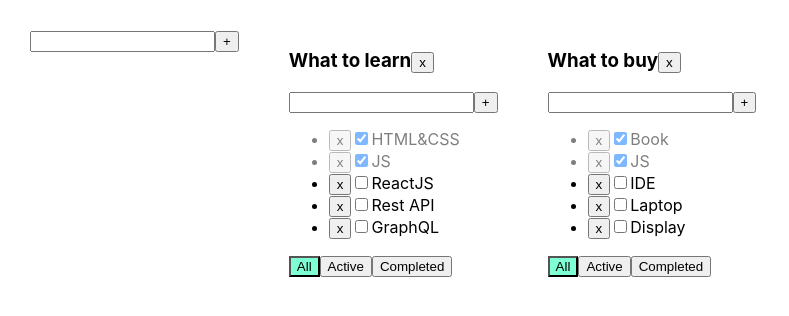
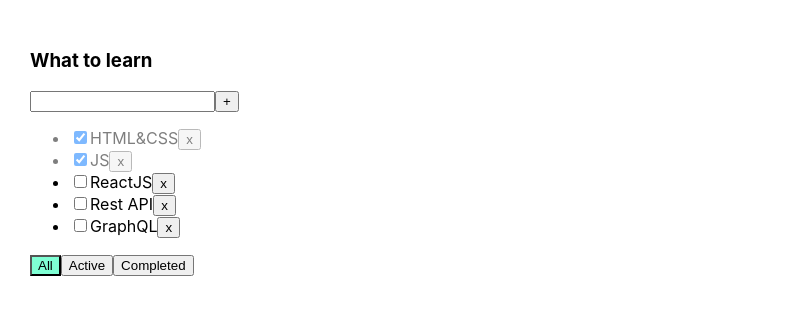
Before and after one commit to AndreiSokhan/todolist-ts_copy_for_lesson, a React (Create React App) app: page / in a window 1280 px wide. Shown: the top 316 px of the page, without its empty margins (0-789 px from the left). Built offline with nearby package versions, Linux system fonts and the light colour scheme.

Commit message:
lesson_5 restart

```diff
--- a/src/App.tsx
+++ b/src/App.tsx
@@ -1,119 +1,67 @@
 import React, {useState} from 'react';
 import './App.css';
-import {TaskType, Todolist} from './Todolist';
+import {Todolist} from './Todolist';
 import {v1} from 'uuid';
-import {AddItemForm} from "./components/AddItemForm";
 
 export type FilterValuesType = "all" | "active" | "completed";
-export type TodolistType = {
-   id: string,
-   title: string,
-   filter: FilterValuesType
-}
-export type taskObjectType = {
-   [key: string]: Array<TaskType>
-}
 
 function App() {
-   let todolistID1 = v1();
-   let todolistID2 = v1();
 
-   let [todolists, setTodolists] = useState<Array<TodolistType>>([
-      {id: todolistID1, title: "What to learn", filter: 'all'},
-      {id: todolistID2, title: "What to buy", filter: 'all'},
-   ])
-
-   let [tasks, setTasks] = useState<taskObjectType>({
-      [todolistID1]: [
+    let [tasks, setTasks] = useState([
         {id: v1(), title: "HTML&CSS", isDone: true},
         {id: v1(), title: "JS", isDone: true},
         {id: v1(), title: "ReactJS", isDone: false},
         {id: v1(), title: "Rest API", isDone: false},
         {id: v1(), title: "GraphQL", isDone: false},
-      ],
-      [todolistID2]: [
-         {id: v1(), title: "Book", isDone: true},
-         {id: v1(), title: "JS", isDone: true},
-         {id: v1(), title: "IDE", isDone: false},
-         {id: v1(), title: "Laptop", isDone: false},
-         {id: v1(), title: "Display", isDone: false},
-      ],
-   });
+    ]);
+    let [filter, setFilter] = useState<FilterValuesType>("all");
 
-   const removeTodolist = (todolistID: string) => {
-      setTodolists(todolists.filter(el => el.id !== todolistID))
-      delete tasks [todolistID]
-      // console.log(todolistID)
+
+    function removeTask(id: string) {
+        let filteredTasks = tasks.filter(t => t.id != id);
+        setTasks(filteredTasks);
+    }
+
+    function addTask(title: string) {
+        let task = {id: v1(), title: title, isDone: false};
+        let newTasks = [task, ...tasks];
+        setTasks(newTasks);
+    }
+
+    function changeStatus(taskId: string, isDone: boolean) {
+        let task = tasks.find(t => t.id === taskId);
+        if (task) {
+            task.isDone = isDone;
+        }
+
+        setTasks([...tasks]);
     }
 
 
-   function addTask(todolistID: string, title: string) {
-      let newTask = {id: v1(), title: title, isDone: false};
-      setTasks({...tasks, [todolistID]: [newTask, ...tasks[todolistID]]})
+    let tasksForTodolist = tasks;
+
+    if (filter === "active") {
+        tasksForTodolist = tasks.filter(t => t.isDone === false);
+    }
+    if (filter === "completed") {
+        tasksForTodolist = tasks.filter(t => t.isDone === true);
     }
 
-   const addTodolist = (newTitle: string) => {
-      let newID = v1()
-      setTodolists([{id: newID, title: newTitle, filter: 'all'}, ...todolists])
-      setTasks({...tasks, [newID]: []})
+    function changeFilter(value: FilterValuesType) {
+        setFilter(value);
     }
 
-   const updateTask = (todolistID: string, taskID: string, newTitle: string) => {
-      setTasks({...tasks, [todolistID]: tasks[todolistID].map(el => el.id === taskID ? {...el, title: newTitle} : el)})
-   }
-
-   const updateTodolistTitle = (todolistID: string, newTitle: string) => {
-      setTodolists(todolists.map(el => el.id === todolistID ? {...el, title: newTitle} : el))
-   }
-
-   function changeStatus(todolistID: string, taskId: string, isDoneValue: boolean) {
-      setTasks({
-         ...tasks,
-         [todolistID]: tasks[todolistID].map(el => el.id === taskId ? {...el, isDone: isDoneValue} : el)
-      })
-   }
-
-   function changeFilter(todolistID: string, value: FilterValuesType) {
-      setTodolists(todolists.map(el => el.id === todolistID ? {...el, filter: value} : el))
-      // setFilter(value);
-   }
-
-   function removeTask(todolistID: string, taskID: string) {
-      setTasks({...tasks, [todolistID]: tasks[todolistID].filter(el => el.id !== taskID)})
-   }
 
     return (
         <div className="App">
-         <AddItemForm callBack={addTodolist}/>
-
-         {todolists.map((el) => {
-            let tasksForTodolist = tasks[el.id];
-            if (el.filter === "active") {
-               tasksForTodolist = tasks[el.id].filter(t => t.isDone === false);
-            }
-            if (el.filter === "completed") {
-               tasksForTodolist = tasks[el.id].filter(t => t.isDone === true);
-            }
-
-            return (
-               <Todolist
-                  key={el.id}
-                  id={el.id}
-                  todolistID={el.id}
-                  title={el.title}
+            <Todolist title="What to learn"
                       tasks={tasksForTodolist}
                       removeTask={removeTask}
                       changeFilter={changeFilter}
                       addTask={addTask}
                       changeTaskStatus={changeStatus}
-                  filter={el.filter}
-                  removeTodolist={removeTodolist}
-                  updateTask={updateTask}
-                  updateTodolistTitle={updateTodolistTitle}
+                      filter={filter}
             />
-            )
-         })
-         }
         </div>
     );
 }
--- a/src/Todolist.tsx
+++ b/src/Todolist.tsx
@@ -1,89 +1,88 @@
 import React, {ChangeEvent, KeyboardEvent, useState} from 'react';
 import {FilterValuesType} from './App';
-import {AddItemForm} from "./components/AddItemForm";
-import {EditableSpan} from "./components/EditableSpan";
 
-export type TaskType = {
+type TaskType = {
     id: string
     title: string
     isDone: boolean
 }
 
 type PropsType = {
-   id: string
     title: string
-   todolistID: string
     tasks: Array<TaskType>
-   removeTask: (todolistID: string, taskId: string) => void
-   changeFilter: (todolistID: string, value: FilterValuesType) => void
-   addTask: (todolistID: string, title: string) => void
-   changeTaskStatus: (todolistID: string, taskId: string, isDone: boolean) => void
+    removeTask: (taskId: string) => void
+    changeFilter: (value: FilterValuesType) => void
+    addTask: (title: string) => void
+    changeTaskStatus: (taskId: string, isDone: boolean) => void
     filter: FilterValuesType
-   removeTodolist: (todolistID: string) => void
-   updateTask: (todolistID: string, taskID: string, newTitle: string) => void
-   updateTodolistTitle: (todolistID: string, newTitle: string) => void
 }
 
 export function Todolist(props: PropsType) {
-   // const addTask = (title: string) => {
-   //    props.addTask(title);
-   // }
 
-   const onAllClickHandler = () => props.changeFilter(props.todolistID, "all");
-   const onActiveClickHandler = () => props.changeFilter(props.todolistID, "active");
-   const onCompletedClickHandler = () => props.changeFilter(props.todolistID, "completed");
-   const removeTodolistHandler = () => {
-      props.removeTodolist(props.todolistID)
+    let [title, setTitle] = useState("")
+    let [error, setError] = useState<string | null>(null)
+
+    const addTask = () => {
+        if (title.trim() !== "") {
+            props.addTask(title.trim());
+            setTitle("");
+        } else {
+            setError("Title is required");
+        }
     }
 
-   const addTaskHandler = (newTitle: string) => {
-      props.addTask(newTitle, props.id)
+    const onChangeHandler = (e: ChangeEvent<HTMLInputElement>) => {
+        setTitle(e.currentTarget.value)
     }
 
-   const updateTaskHandler = (taskID: string, newTitle: string) => {
-      props.updateTask(props.id, taskID, newTitle)
+    const onKeyPressHandler = (e: KeyboardEvent<HTMLInputElement>) => {
+        setError(null);
+        if (e.charCode === 13) {
+            addTask();
+        }
     }
 
-   const EditableSpanForH3Handler = (newTitle:string) => {
-      props.updateTodolistTitle(props.id, newTitle)
-   }
+    const onAllClickHandler = () => props.changeFilter("all");
+    const onActiveClickHandler = () => props.changeFilter("active");
+    const onCompletedClickHandler = () => props.changeFilter("completed");
+
 
     return <div>
-      <h3>
-         {/*{props.title}*/}
-         <EditableSpan title={props.title} callBack={EditableSpanForH3Handler}/>
-         <button onClick={removeTodolistHandler}>x</button>
-      </h3>
-      <AddItemForm callBack={addTaskHandler}/>
+        <h3>{props.title}</h3>
+        <div>
+            <input value={title}
+                   onChange={onChangeHandler}
+                   onKeyPress={onKeyPressHandler}
+                   className={error ? "error" : ""}
+            />
+            <button onClick={addTask}>+</button>
+            {error && <div className="error-message">{error}</div>}
+        </div>
         <ul>
             {
                 props.tasks.map(t => {
-               const onClickHandler = () => props.removeTask(props.todolistID, t.id)
+                    const onClickHandler = () => props.removeTask(t.id)
                     const onChangeHandler = (e: ChangeEvent<HTMLInputElement>) => {
-                  props.changeTaskStatus(props.todolistID, t.id, e.currentTarget.checked);
+                        props.changeTaskStatus(t.id, e.currentTarget.checked);
                     }
 
                     return <li key={t.id} className={t.isDone ? "is-done" : ""}>
-                  <button onClick={onClickHandler}>x</button>
                         <input type="checkbox"
                                onChange={onChangeHandler}
                                checked={t.isDone}/>
-                  <EditableSpan title={t.title} callBack={(newTitle: string) => updateTaskHandler(t.id, newTitle)}/>
-                  {/*<span>{t.title}</span>*/}
+                        <span>{t.title}</span>
+                        <button onClick={onClickHandler}>x</button>
                     </li>
                 })
             }
         </ul>
         <div>
             <button className={props.filter === 'all' ? "active-filter" : ""}
-                 onClick={onAllClickHandler}>All
-         </button>
+                    onClick={onAllClickHandler}>All</button>
             <button className={props.filter === 'active' ? "active-filter" : ""}
-                 onClick={onActiveClickHandler}>Active
-         </button>
+                onClick={onActiveClickHandler}>Active</button>
             <button className={props.filter === 'completed' ? "active-filter" : ""}
-                 onClick={onCompletedClickHandler}>Completed
-         </button>
+                onClick={onCompletedClickHandler}>Completed</button>
         </div>
     </div>
 }
--- a/src/components/AddItemForm.tsx
+++ /dev/null
@@ -1,46 +0,0 @@
-import React, {ChangeEvent, KeyboardEvent, useState} from 'react';
-
-type AddItemFormPropsType={
-   callBack:(newTitle:string)=>void
-}
-
-
-export const AddItemForm = (props:AddItemFormPropsType) => {
-
-   let [title, setTitle] = useState("")
-   let [error, setError] = useState<string | null>(null)
-
-   const addTask = () => {
-      let newTitle = title.trim();
-      if (newTitle !== "") {
-         props.callBack(newTitle)
-         // props.addTask(props.todolistID, title.trim());
-         setTitle("");
-      } else {
-         setError("Title is required");
-      }
-   }
-
-   const onChangeHandler = (e: ChangeEvent<HTMLInputElement>) => {
-      setTitle(e.currentTarget.value)
-   }
-
-   const onKeyPressHandler = (e: KeyboardEvent<HTMLInputElement>) => {
-      setError(null);
-      if (e.charCode === 13) {
-         addTask();
-      }
-   }
-
-   return (
-      <div>
-         <input value={title}
-                onChange={onChangeHandler}
-                onKeyPress={onKeyPressHandler}
-                className={error ? "error" : ""}
-         />
-         <button onClick={addTask}>+</button>
-         {error && <div className="error-message">{error}</div>}
-      </div>
-   );
-};
--- a/src/components/EditableSpan.tsx
+++ /dev/null
@@ -1,27 +0,0 @@
-import React, {ChangeEvent, useState} from 'react';
-
-type EditableSpanPropsType = {
-   title: string
-   callBack:(newTitle:string)=>void
-}
-
-export const EditableSpan = (props: EditableSpanPropsType) => {
-   let [newTitle, setNewTitle] = useState(props.title)
-   const onChangeHandler = (e: ChangeEvent<HTMLInputElement>) => {
-      setNewTitle(e.currentTarget.value)
-   }
-
-   let [edit, setEdit] = useState(false)
-   const turnOnHandler=()=>{
-      setEdit(true)
-   }
-const turnOffHandler=()=>{
-      setEdit(false)
-   props.callBack(newTitle)
-}
-   return (
-      edit
-         ? <input value={newTitle} onChange={onChangeHandler} autoFocus onBlur={turnOffHandler}/>
-         : <span onDoubleClick={turnOnHandler}>{props.title}</span>
-   );
-};
```
Lines whose indentation alone changed are shown as unchanged.
